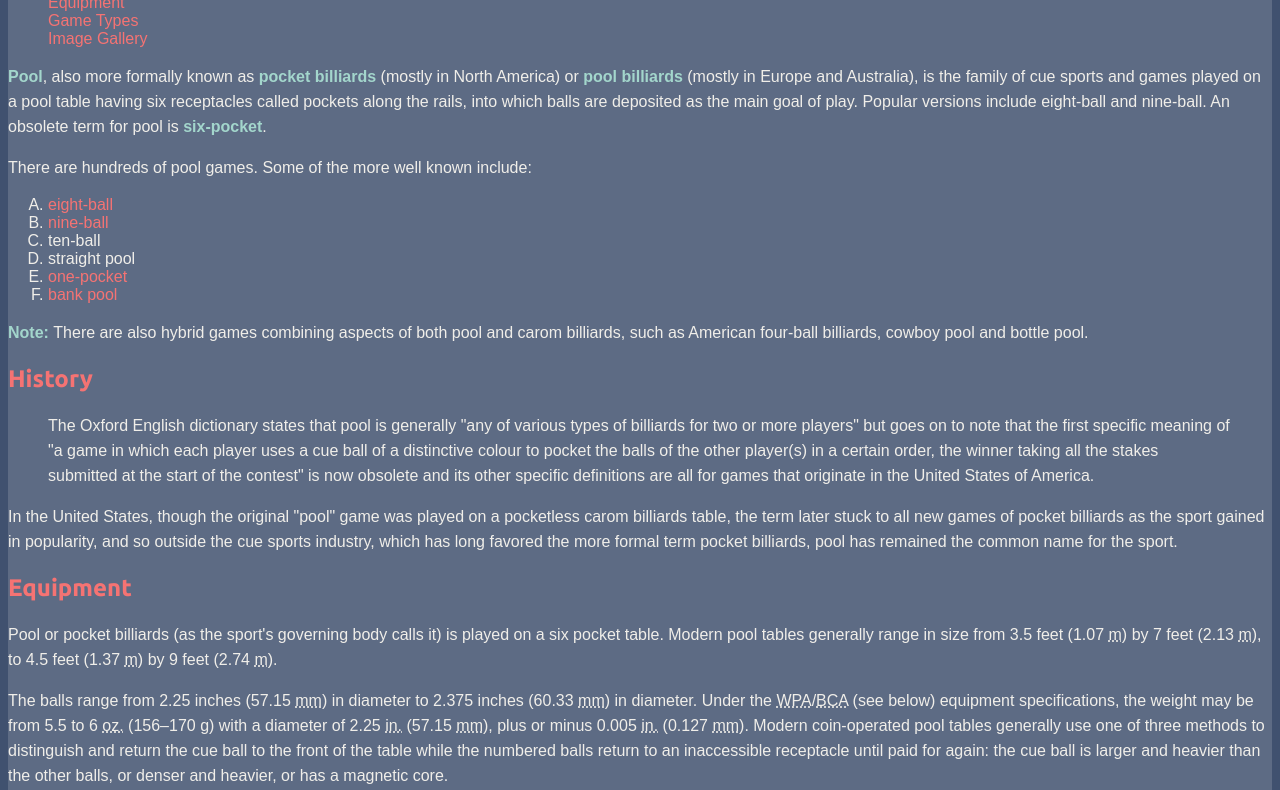
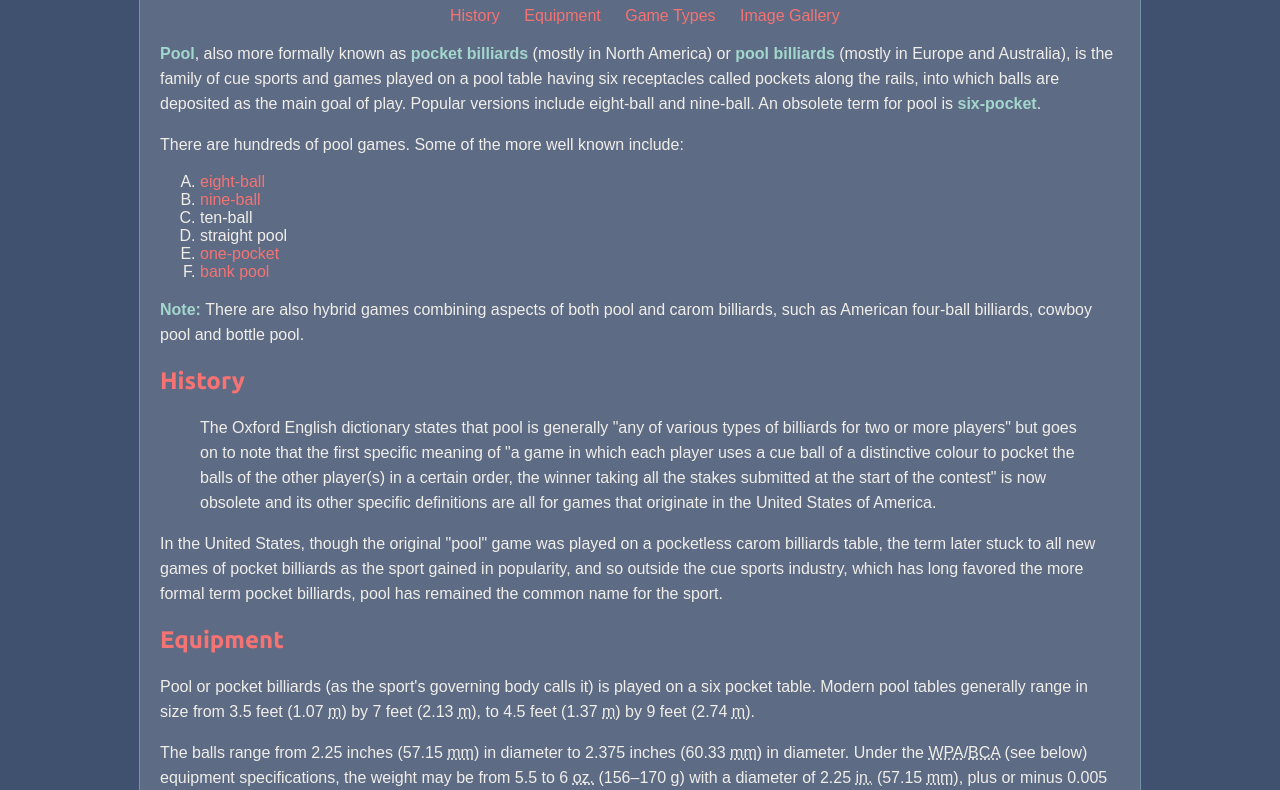
Before and after one commit to acrussell/dws1, a plain HTML site: page project2/index.html in a window 1280 px wide. Shown: the part 104-894 px from the top of the page. Drawn offline with Linux system fonts and the light colour scheme.

Commit message:
centering content on the page and changing layout of main_nav

```diff
--- a/project2/css/main.css
+++ b/project2/css/main.css
@@ -82,3 +82,22 @@ em {
 cite {
     font-style: normal;
 } /* End of Main Styling */
+
+/* Layout */
+/* Centering everything on the body of the document */
+#page {
+    width: 960px;
+    margin: 10px auto;
+    border-radius: 4px 2px;
+    padding: 20px;
+    border: thin solid #7495A8;
+}
+/* Main Nav positioning */
+#main_nav li {
+    display: inline;
+    padding: 10px;
+}
+#main_nav {
+    width: 480px;
+    margin: 10px auto;
+}
```
